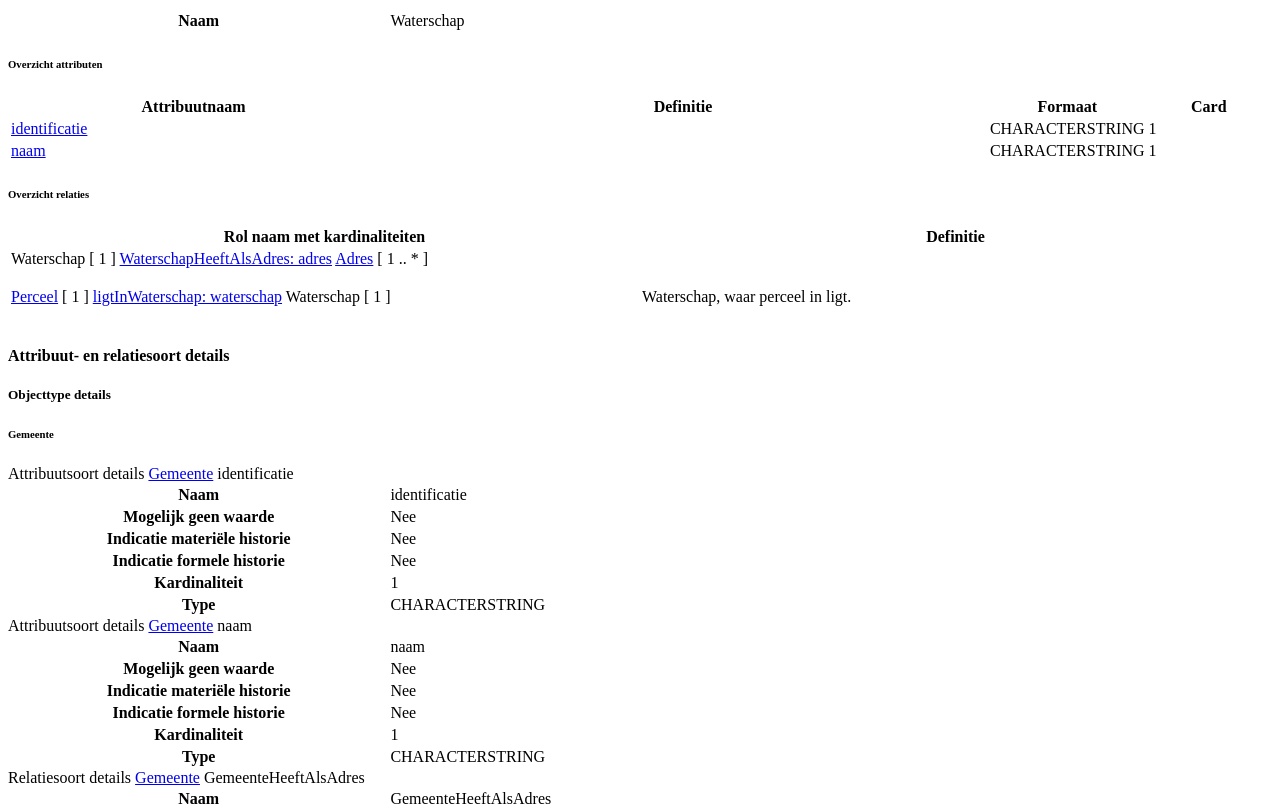
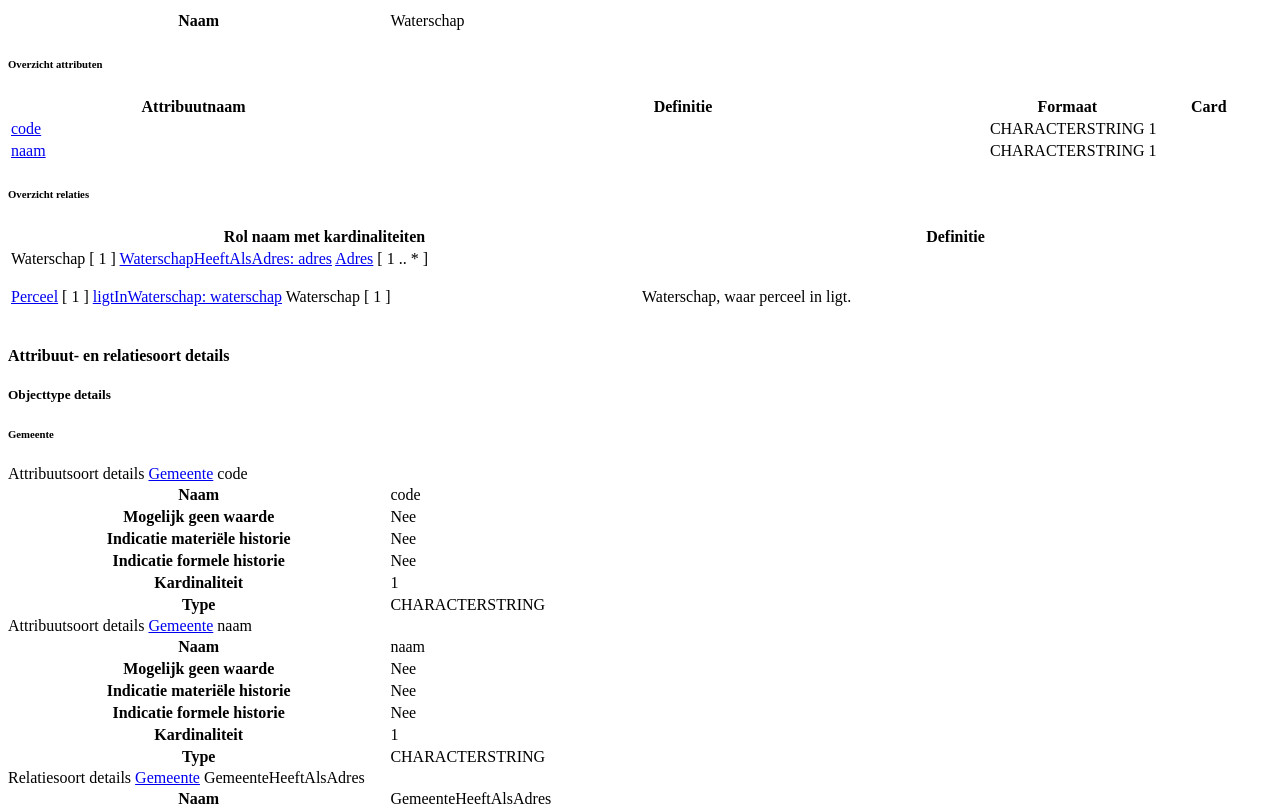
Before and after one commit to azahnen/WaU-UC3, a plain HTML site: page data/WaU-UC3-cat.respec.html in a window 1280 px wide. Shown: the part 3800-4606 px from the top of the page. Drawn offline with Linux system fonts and the light colour scheme; files whose address does not match are found by name.

Commit message:
MIMCM-Gebouw-logisch-1.0-0-20230401-20230403-065558

```diff
--- a/data/WaU-UC3-cat.respec.html
+++ b/data/WaU-UC3-cat.respec.html
@@ -1,7 +1,7 @@
 
 <!DOCTYPE HTML><section id="cat" class="normative">
    <h2>Gegevensdefinitie</h2>
-   <!--MIMCM-Gebouw-logisch-1.0-0-20230401-20230403-065501 imvertor 2.0.0--><a class="anchor" id="global_package_Registratiegegevens"></a><section id="global_package_Registratiegegevens">
+   <!--MIMCM-Gebouw-logisch-1.0-0-20230401-20230403-065558 imvertor 2.0.0--><a class="anchor" id="global_package_Registratiegegevens"></a><section id="global_package_Registratiegegevens">
       <h3>Domein   Registratiegegevens</h3>
       <section id="EAID_50FEB38A_40C6_48b7_A5F7_21CB8FE1E6C5">
          <h4>   LM Registratiegegevens - overzicht</h4>
@@ -138,7 +138,7 @@
                   </tr>
                   <tr>
                      <td>
-                        <a class="link" href="#detail_attribute_Gebouw_Gemeente_identificatie">identificatie</a>
+                        <a class="link" href="#detail_attribute_Gebouw_Gemeente_code">code</a>
                         </td>
                      <td></td>
                      <td>
@@ -590,7 +590,7 @@
                   </tr>
                   <tr>
                      <td>
-                        <a class="link" href="#detail_attribute_Gebouw_Waterschap_identificatie">identificatie</a>
+                        <a class="link" href="#detail_attribute_Gebouw_Waterschap_code">code</a>
                         </td>
                      <td></td>
                      <td>
@@ -666,16 +666,16 @@
             <h5>Objecttype details  </h5>
             <a class="anchor" id="detail_class_Gebouw_Gemeente"></a><section id="detail_class_Gebouw_Gemeente">
                <h6>   Gemeente</h6>
-               <a class="anchor" id="detail_attribute_Gebouw_Gemeente_identificatie"></a><div class="deepheader" id="detail_attribute_Gebouw_Gemeente_identificatie">
-                  <h7>Attribuutsoort details  <a href="#global_class_Gebouw_Gemeente">Gemeente</a> identificatie</h7>
-
-                  <table style="width: 100%;">
-                     <colgroup style="width: 30%;"></colgroup>
-                     <colgroup style="width: 70%;"></colgroup>
-                     <tbody>
-                        <tr>
-                           <th>Naam</th>
-                           <td>identificatie</td>
+               <a class="anchor" id="detail_attribute_Gebouw_Gemeente_code"></a><div class="deepheader" id="detail_attribute_Gebouw_Gemeente_code">
+                  <h7>Attribuutsoort details  <a href="#global_class_Gebouw_Gemeente">Gemeente</a> code</h7>
+
+                  <table style="width: 100%;">
+                     <colgroup style="width: 30%;"></colgroup>
+                     <colgroup style="width: 70%;"></colgroup>
+                     <tbody>
+                        <tr>
+                           <th>Naam</th>
+                           <td>code</td>
                         </tr>
                         <tr>
                            <th>Mogelijk geen waarde</th>
@@ -1449,16 +1449,16 @@
                </section>
             <a class="anchor" id="detail_class_Gebouw_Waterschap"></a><section id="detail_class_Gebouw_Waterschap">
                <h6>   Waterschap</h6>
-               <a class="anchor" id="detail_attribute_Gebouw_Waterschap_identificatie"></a><div class="deepheader" id="detail_attribute_Gebouw_Waterschap_identificatie">
-                  <h7>Attribuutsoort details  <a href="#global_class_Gebouw_Waterschap">Waterschap</a> identificatie</h7>
-
-                  <table style="width: 100%;">
-                     <colgroup style="width: 30%;"></colgroup>
-                     <colgroup style="width: 70%;"></colgroup>
-                     <tbody>
-                        <tr>
-                           <th>Naam</th>
-                           <td>identificatie</td>
+               <a class="anchor" id="detail_attribute_Gebouw_Waterschap_code"></a><div class="deepheader" id="detail_attribute_Gebouw_Waterschap_code">
+                  <h7>Attribuutsoort details  <a href="#global_class_Gebouw_Waterschap">Waterschap</a> code</h7>
+
+                  <table style="width: 100%;">
+                     <colgroup style="width: 30%;"></colgroup>
+                     <colgroup style="width: 70%;"></colgroup>
+                     <tbody>
+                        <tr>
+                           <th>Naam</th>
+                           <td>code</td>
                         </tr>
                         <tr>
                            <th>Mogelijk geen waarde</th>
```
Also changed, not shown: data/Images/EAID_50FEB38A_40C6_48b7_A5F7_21CB8FE1E6C5.png, data/Images/EAID_5F7C3E6C_C360_4bbb_9B6D_68AB32915932.png.
